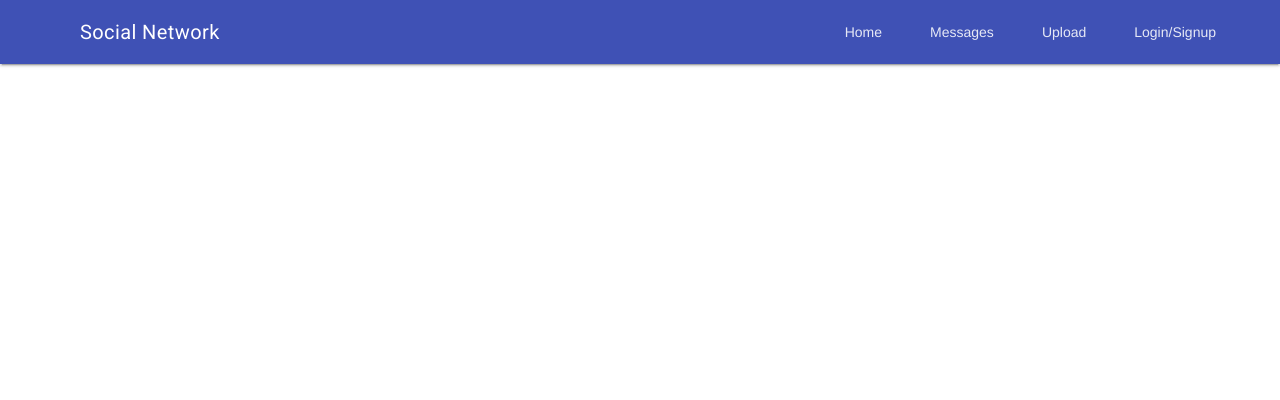
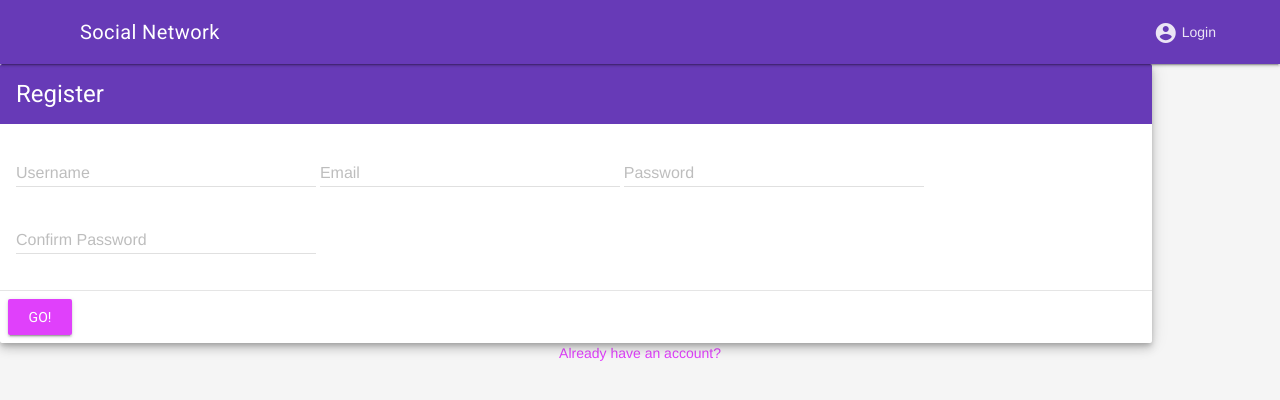
Before and after one commit to AustinHenley/social-network, a plain HTML site: page index.html in a window 1280 px wide. Drawn offline with nearby package versions, Linux system fonts and the light colour scheme; files that its build step writes are made by us from their sources.

Commit message:
Update index.html

```diff
--- a/index.html
+++ b/index.html
@@ -2,13 +2,13 @@
 <html>
     <head>
         <meta charset="utf-8">
-        <title>Social-Network</title>
+        <title>Register - Social-Network</title>
         <meta name="viewport" content="width=device-width, initial-scale=1.0">
         <link rel="stylesheet" type="text/css" href="css/style.css">
         <link href="https://fonts.googleapis.com/css?family=Roboto" rel="stylesheet">
         <!--MDL CDN-->
         <link rel="stylesheet" href="https://fonts.googleapis.com/icon?family=Material+Icons">
-        <link rel="stylesheet" href="https://code.getmdl.io/1.3.0/material.indigo-pink.min.css">
+        <link rel="stylesheet" href="https://code.getmdl.io/1.3.0/material.deep_purple-purple.min.css" />
         <script defer src="https://code.getmdl.io/1.3.0/material.min.js"></script>
     </head>
     <body>
@@ -22,24 +22,47 @@
       <div class="mdl-layout-spacer"></div>
       <!-- Navigation. We hide it in small screens. -->
       <nav class="mdl-navigation mdl-layout--large-screen-only">
-        <a class="mdl-navigation__link" href="home.html">Home</a>
-        <a class="mdl-navigation__link" href="">Messages</a>
-        <a class="mdl-navigation__link" href="">Upload</a>
-        <a class="mdl-navigation__link" href="">Login/Signup</a>
+        <a class="mdl-navigation__link" href="login.html"><div id="tt2" class="icon material-icons">account_circle</div> Login</a>
       </nav>
     </div>
   </header>
-  <div class="mdl-layout__drawer">
-    <span class="mdl-layout-title">Welcome!</span>
-    <nav class="mdl-navigation">
-      <a class="mdl-navigation__link" href="home.html">Home</a>
-      <a class="mdl-navigation__link" href="">Messages</a>
-      <a class="mdl-navigation__link" href="">Upload</a>
-      <a class="mdl-navigation__link" href="">Login/Signup</a>
-    </nav>
-  </div>
   <main class="mdl-layout__content">
-    <div class="page-content"><!-- Your content goes here --></div>
+    <div class="page-content">
+
+<div class="mdl-layout mdl-js-layout mdl-color--grey-100">
+	<main class="mdl-layout__content">
+		<div class="mdl-card mdl-shadow--6dp" id="register_form">
+			<div class="mdl-card__title mdl-color--primary mdl-color-text--white">
+				<h2 class="mdl-card__title-text">Register</h2>
+			</div>
+	  	<div class="mdl-card__supporting-text">
+				<form action="profile.html">
+					<div class="mdl-textfield mdl-js-textfield">
+						<input class="mdl-textfield__input" type="text" id="username" />
+						<label class="mdl-textfield__label" for="username">Username</label>
+					</div>
+                    <div class="mdl-textfield mdl-js-textfield">
+						<input class="mdl-textfield__input" type="text" id="username" />
+						<label class="mdl-textfield__label" for="username">Email</label>
+					</div>
+					<div class="mdl-textfield mdl-js-textfield">
+						<input class="mdl-textfield__input" type="password" id="userpass" />
+						<label class="mdl-textfield__label" for="userpass">Password</label>
+					</div>
+                    <div class="mdl-textfield mdl-js-textfield">
+						<input class="mdl-textfield__input" type="password" id="userpass" />
+						<label class="mdl-textfield__label" for="userpass">Confirm Password</label>
+					</div>
+				</form>
+			</div>
+			<div class="mdl-card__actions mdl-card--border">
+				<button class="mdl-button mdl-js-button mdl-button--raised mdl-js-ripple-effect mdl-button--accent">GO!</button>
+			</div>
+		</div>
+        <center><a href="login.html">Already have an account?</a></center>
+	</main>
+</div>
+      </div>
   </main>
 </div>
     </body>
```
